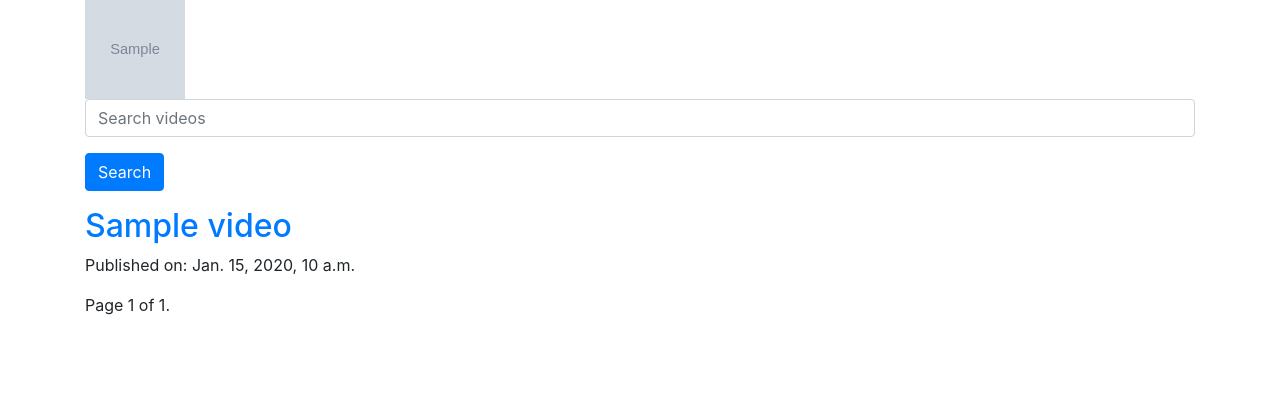
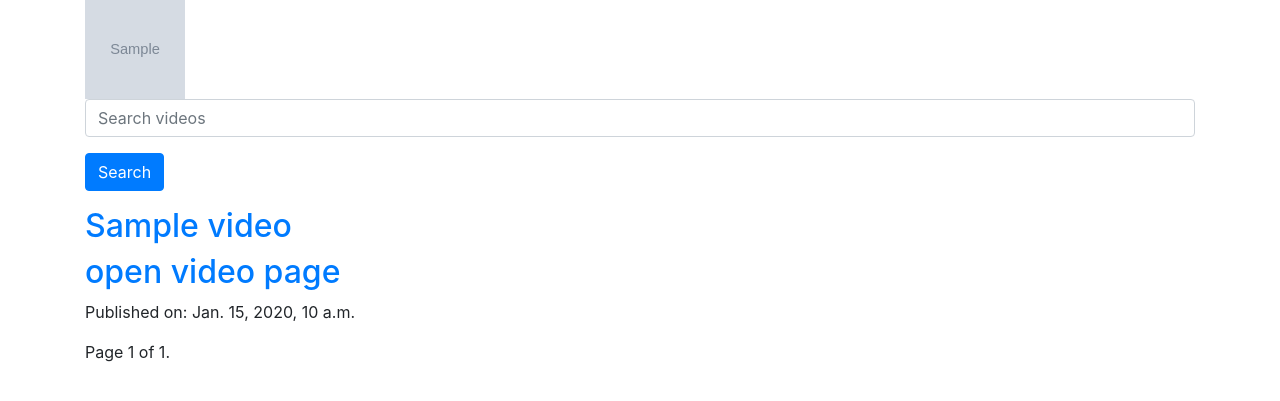
Before and after one commit to wzyndul/sentiment_analysis, a Django app: page /channel/1/ in a window 1280 px wide. Shown: the part 151-552 px from the top of the page. Run offline with Django 5.2, Linux system fonts and the light colour scheme; tables that the repository leaves empty hold one stand-in row (values such as "Sample post"); grey boxes marked "Sample" are stand-in pictures; some libraries are stand-ins or nearby versions.

Commit message:
feat: video view

```diff
--- a/sentiment_analysis/sentiment_app/plot_handler.py
+++ b/sentiment_analysis/sentiment_app/plot_handler.py
@@ -49,4 +49,7 @@ def sentiment_plot(data):
     buffer.seek(0)
     plot_data = base64.b64encode(buffer.read()).decode('utf-8')
     buffer.close()
+
+
+
     return plot_data
--- a/sentiment_analysis/sentiment_app/urls.py
+++ b/sentiment_analysis/sentiment_app/urls.py
@@ -8,5 +8,6 @@ urlpatterns = [
     path('analyse/', views.analysis_view, name='analysis_view'),
     path('creators/', views.creators_view, name='creators_view'),
     path('channel/<str:channel_id>/', views.channel_view, name='channel_view'),
+    path('video/<str:video_id>/', views.video_view, name='video_view'),
 
 ]
--- a/sentiment_analysis/sentiment_app/views.py
+++ b/sentiment_analysis/sentiment_app/views.py
@@ -91,5 +91,8 @@ def channel_view(request, channel_id):
     videos = paginator.get_page(page_number)
 
     return render(request, 'channel.html', {'creator': creator, 'videos': videos})
-def video_view(request):
-    pass
+
+
+def video_view(request, video_id):
+    video = get_object_or_404(Video, video_id=video_id)
+    return render(request, 'video.html', {'video': video})
--- a/sentiment_analysis/templates/channel.html
+++ b/sentiment_analysis/templates/channel.html
@@ -16,6 +16,7 @@
     {% for video in videos %}
         <div>
             <h2><a href="{{ video.url }}">{{ video.title }}</a></h2>
+            <h2><a href="{% url 'video_view' video.video_id %}"> open video page</a></h2>
             <p>Published on: {{ video.time_published }}</p>
         </div>
     {% empty %}
```
Also changed, not shown: sentiment_analysis/templates/video.html (added, +13 -0 lines).
